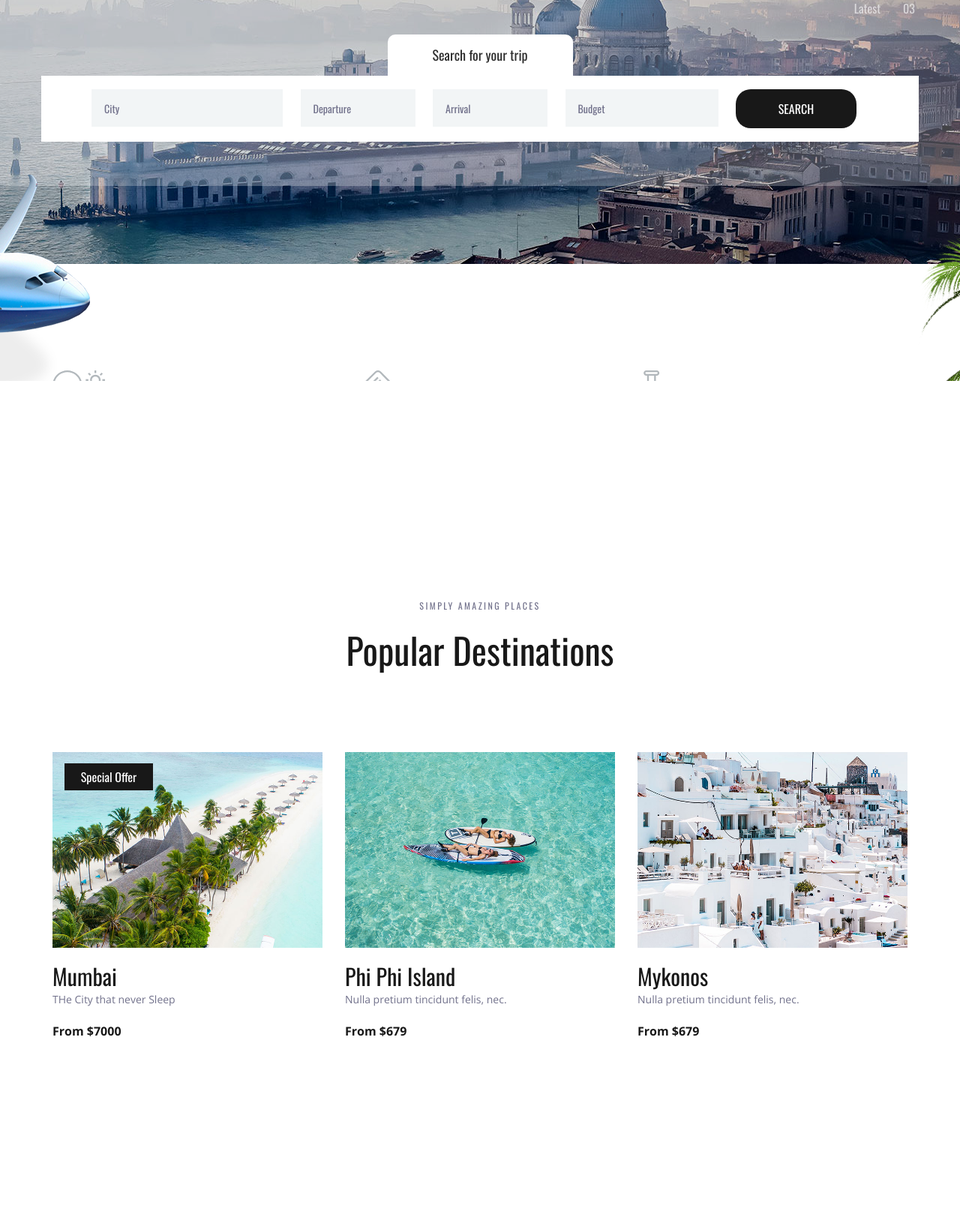
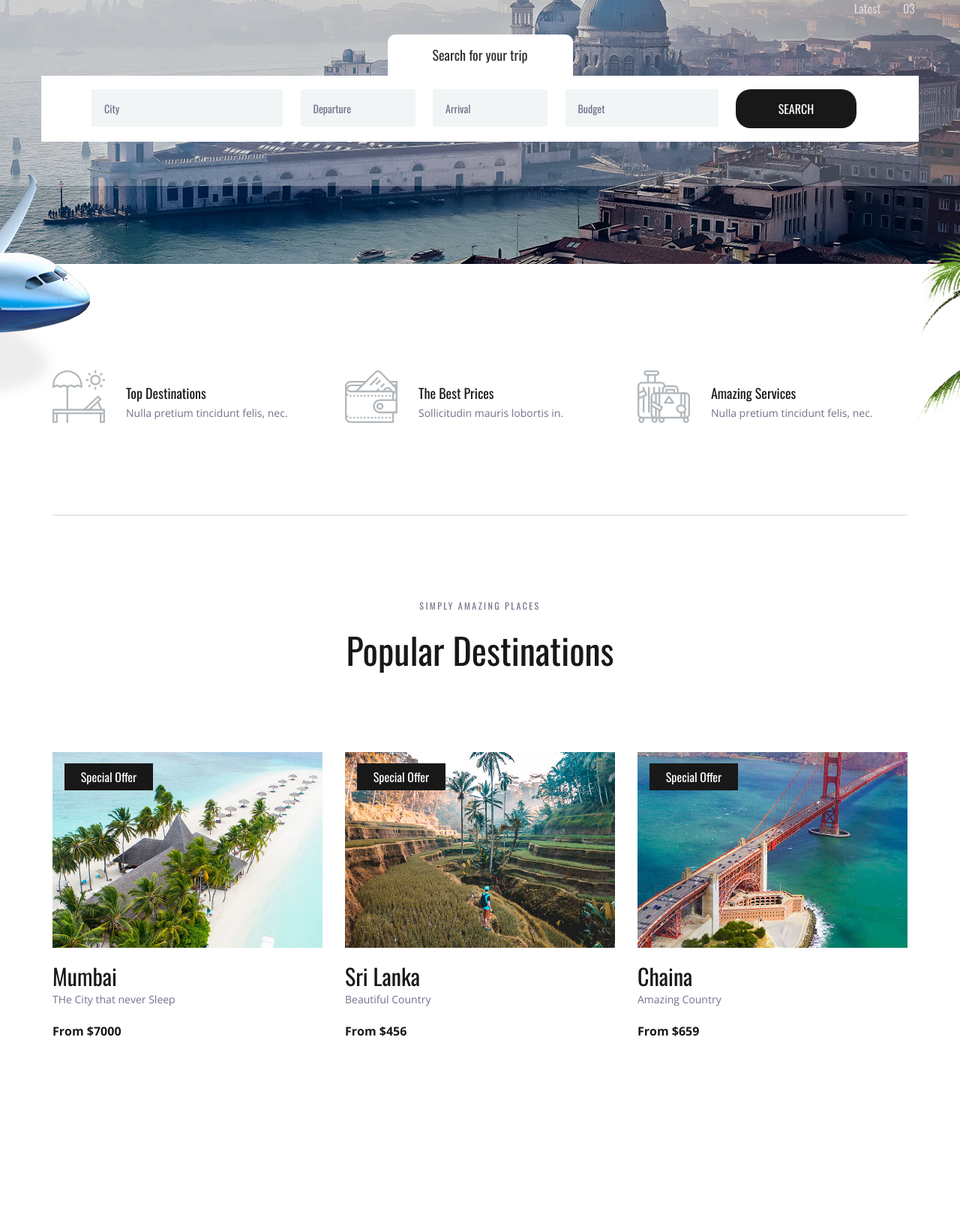
Before and after one commit to DaminduSandaruwan/LearnDjango, a Django app: page / in a window 1280 px wide. Shown: the part 482-2109 px from the top of the page at 75% size. Run offline with Django 3.2, Linux system fonts and the light colour scheme; some libraries are stand-ins or nearby versions.

Commit message:
Pass  objects to HTML, also use for loop in HTML

```diff
--- a/MyProject/templates/index.html
+++ b/MyProject/templates/index.html
@@ -1,4 +1,5 @@
 {% load static%}
+{% static "images" as baseUrl%}
 
 <!DOCTYPE html>
 <html lang="en">
@@ -249,44 +250,21 @@
 				<div class="col">
 					<div class="destinations_container item_grid">
 
+
+						{% for dest in dests%}
 						<!-- Destination -->
 						<div class="destination item">
 							<div class="destination_image">
-								<img src="{% static 'images/destination_1.jpg' %}" alt="">
+								<img src="{{baseUrl}}/{{dest.img}}" alt="">
 								<div class="spec_offer text-center"><a href="#">Special Offer</a></div>
 							</div>
 							<div class="destination_content">
-								<div class="destination_title"><a href="{% static 'destinations.html' %}">{{dest1.name}}</a></div>
-								<div class="destination_subtitle"><p>{{dest1.desc}}</p></div>
-								<div class="destination_price">From ${{dest1.price}}</div>
+								<div class="destination_title"><a href="{% static 'destinations.html' %}">{{dest.name}}</a></div>
+								<div class="destination_subtitle"><p>{{dest.desc}}</p></div>
+								<div class="destination_price">From ${{dest.price}}</div>
 							</div>
 						</div>
-
-
-
-						<!-- Destination -->
-						<div class="destination item">
-							<div class="destination_image">
-								<img src="{% static 'images/destination_5.jpg' %}" alt="">
-							</div>
-							<div class="destination_content">
-								<div class="destination_title"><a href="{% static 'destinations.html' %}">Phi Phi Island</a></div>
-								<div class="destination_subtitle"><p>Nulla pretium tincidunt felis, nec.</p></div>
-								<div class="destination_price">From $679</div>
-							</div>
-						</div>
-
-						<!-- Destination -->
-						<div class="destination item">
-							<div class="destination_image">
-								<img src="{% static 'images/destination_6.jpg' %}" alt="">
-							</div>
-							<div class="destination_content">
-								<div class="destination_title"><a href="{% static 'destinations.html">Mykonos</a></div>
-								<div class="destination_subtitle"><p>Nulla pretium tincidunt felis, nec.</p></div>
-								<div class="destination_price">From $679</div>
-							</div>
-						</div>
+						{% endfor%}
 
 					</div>
 				</div>
--- a/MyProject/travello/views.py
+++ b/MyProject/travello/views.py
@@ -9,7 +9,23 @@ def index(request):
     dest1 = Destination()
     dest1.name='Mumbai'
     dest1.desc= 'THe City that never Sleep'
+    dest1.img = 'destination_1.jpg'
     dest1.price = 7000
 
-    return render(request,'index.html',{'dest1':dest1})
+    dest2 = Destination()
+    dest2.name='Sri Lanka'
+    dest2.desc= 'Beautiful Country'
+    dest2.img = 'destination_2.jpg'
+    dest2.price = 456
+
+    dest3 = Destination()
+    dest3.name='Chaina'
+    dest3.desc= 'Amazing Country'
+    dest3.img = 'destination_3.jpg'
+    dest3.price = 659
+
+    dests=[dest1,dest2,dest3]
+
+    return render(request,'index.html',{'dests':dests})
+    #return render(request,'index.html',{'dest1':dest1,'dest2':dest2,'dest3':dest3})
     #return render(request,'index.html',{'price':700}) # pass bali price
```
